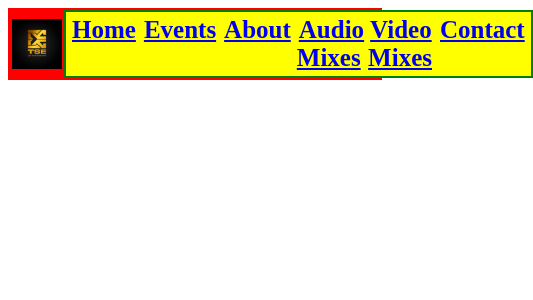
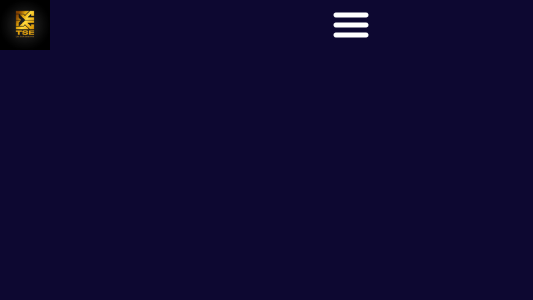
Before and after one commit to KipletingEdwin/Tyler-Sounds-Entertainment-, a React (Vite) app: page / in a window 390 px wide. Shown: the top 300 px of the page, 533 px wide, since content can reach past the window. Built offline with nearby package versions, Linux system fonts and the light colour scheme; a web font is replaced by a local one.

Commit message:
make navbar responsive

```diff
--- a/index.html
+++ b/index.html
@@ -4,6 +4,10 @@
     <meta charset="UTF-8" />
     <link rel="icon" type="image/svg+xml" href="./src//assets//nav/logo.jpg" />
     <link href="https://db.onlinewebfonts.com/c/066ce24dae3730ed6c648b09efaea93a?family=Acumin+Variable+Concept" rel="stylesheet">
+    <link href="https://fonts.googleapis.com/css2?family=Outfit:wght@100..900&display=swap" rel="stylesheet">
+    <link href="https://fonts.googleapis.com/css2?family=Roboto:ital,wght@0,100;0,300;0,400;0,500;0,700;0,900;1,100;1,300;1,400;1,500;1,700;1,900&display=swap" rel="stylesheet">
+    <link href="https://fonts.googleapis.com/css2?family=Raleway:ital,wght@0,100..900;1,100..900&display=swap" rel="stylesheet">
+
     <meta name="viewport" content="width=device-width, initial-scale=1.0" />
     <title>Tyler-Sounds-Entertainment</title>
   </head>
--- a/src/App.css
+++ /dev/null
@@ -1,6 +0,0 @@
-*{
-  margin: 0px;
-  padding: 2px;
-  font-family: "Acumin Variable";
-
-}
--- a/src/App.jsx
+++ b/src/App.jsx
@@ -1,11 +1,11 @@
 
-import './App.css'
+import styles from './App.module.css'
 import Navbar from './components/Navbar/Navbar'
 
 function App() {
 
   return (
-    <section>
+    <section className={styles.App}>
       <Navbar />
 
     </section>
--- /dev/null
+++ b/src/App.module.css
@@ -0,0 +1,7 @@
+*{
+  margin: 0px;
+  padding: 0px;
+  font-family: "Raleway", sans-serif;
+  background-color: #0d0831;
+
+}
--- a/src/components/Navbar/Navbar.jsx
+++ b/src/components/Navbar/Navbar.jsx
@@ -1,13 +1,22 @@
-import React from 'react';
+import React, { useState } from 'react';
 import styles from './Navbar.module.css';
 import logo from '../../assets/nav/logo.jpg';
+import closeIcon from '../../assets/nav/closeIcon.png';
+import closeButton from '../../assets/nav/menuIcon.png';
+
+
 
 function Navbar() {
+    const[menuOpen, setMenuOpen] = useState(false);
+
+
+
   return (
     <div className={styles.navbar}>
         <img className={styles.logo} src={logo} alt='logo'/>
         <div className={styles.menu}>
-            <ul className={styles.menuList}>
+            <img src={menuOpen ? closeIcon : closeButton} alt='menu' onClick={()=> setMenuOpen(!menuOpen)}  />
+            <ul className={`${styles.menuList} ${menuOpen && styles.menuOpen}`}  onClick={() => setMenuOpen(false)}   >
                 <li><a href='/'>Home</a></li>
                 <li><a href='/events'>Events</a></li>
                 <li><a href='/about'>About</a></li>
@@ -15,11 +24,10 @@ function Navbar() {
                 <li><a href='/videoMixes'>Video Mixes</a></li>
                 <li><a href='/contact'>Contact</a></li>
             </ul>
-
         </div>
-
     </div>
   )
 }
 
+
 export default Navbar
--- a/src/components/Navbar/Navbar.module.css
+++ b/src/components/Navbar/Navbar.module.css
@@ -1,9 +1,9 @@
 .navbar{
-    background-color: red;
     display: flex;
     flex-direction: row;
     align-items: center;
     justify-content: space-between;
+    /* background-color: red; */
 }
 .logo{
     height: 50px;
@@ -11,17 +11,69 @@
 }
 
 .menu{
-    background-color: green;
     height: 100%;
+}
+
+.menu img{
+    display: none;
 }
 
 .menuList{
     display: flex;
-    background-color: yellow;
     list-style: none;
 }
 
 .menuList li{
-    font-size: 25px;
-    font-weight: 600;
+    font-size: 20px;
+    padding: 20px;
 }
+
+.menuList li a{
+    text-decoration: none;
+    color: #fff;
+}
+
+
+
+
+@media screen and (max-width: 830px) {
+
+    .navbar{
+        position: relative;
+    }
+
+    .menu{
+        background-color: green;
+        margin-right: 5%;
+    }
+
+    .menu img{
+        display: block;
+    }
+
+    .menuList{
+        display: none;
+        position: absolute;
+        right: 0;
+        width: 100%;
+
+    }
+
+    .menuOpen {
+        display: flex;
+        flex-direction: column;
+        align-items: center;
+        justify-content: center;
+        /* background-color: blue; */
+        z-index: 3;
+    }
+
+    .menuOpen li{
+        /* background-color: green; */
+        opacity: 0.6;
+
+
+    }
+
+
+}
```
Also changed, not shown: src/assets/nav/closeIcon.png (added), src/assets/nav/menuIcon.png (added).
